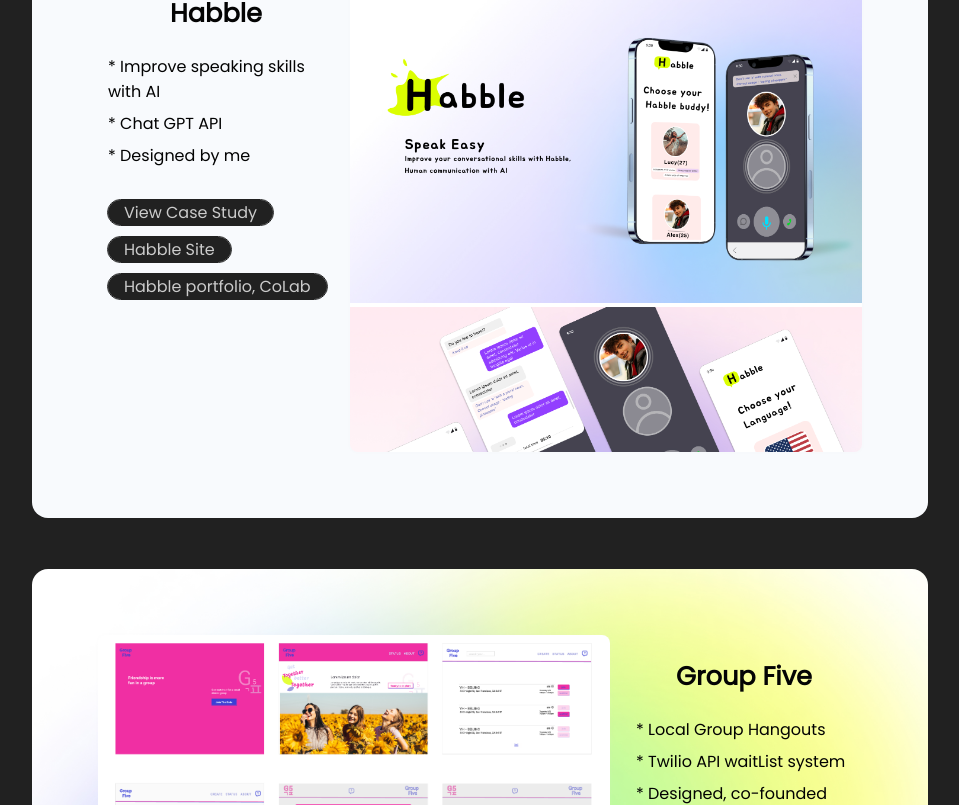
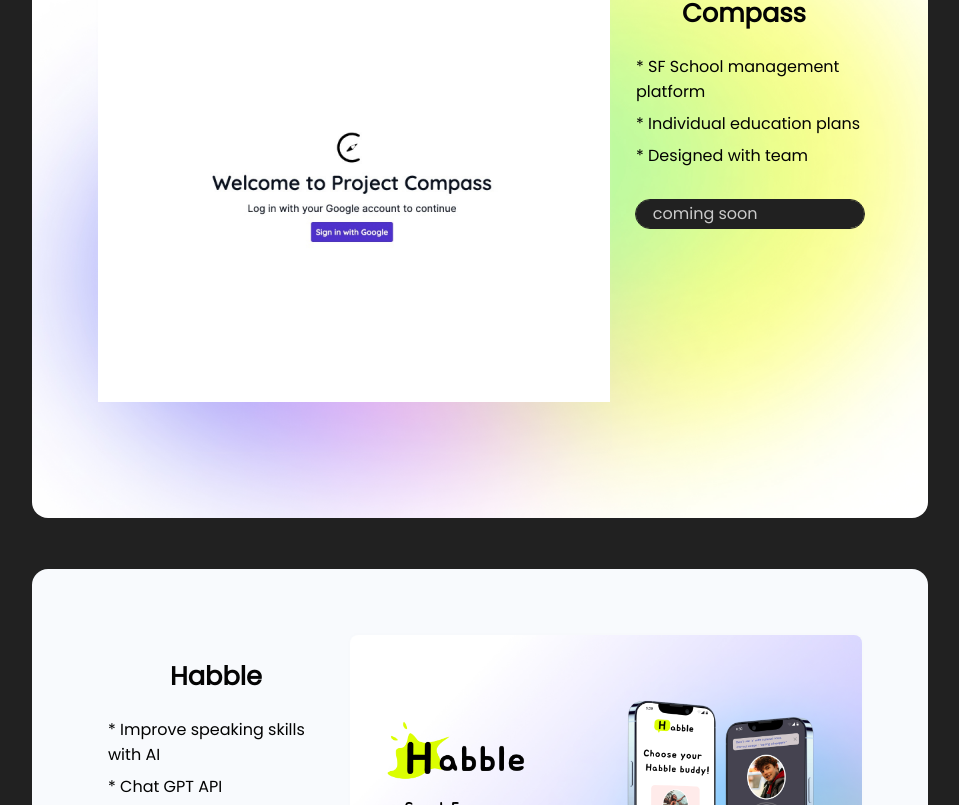
Before and after one commit to SssngM/react-port, a React (Create React App) app: page / in a window 1280 px wide. Shown: the part 735-1540 px from the top of the page, without its empty margins (160-1119 px from the left). Built offline with nearby package versions, Linux system fonts and the light colour scheme; a web font is replaced by a local one.

Commit message:
added project

```diff
--- a/src/components/productlist/productlist.css
+++ b/src/components/productlist/productlist.css
@@ -86,17 +86,19 @@
 a {
   text-decoration: none;
   color: #cbcbcb;
+}
+
+.a-link {
+  text-decoration: none;
+  color: #cbcbcb;
   background-color: #212121;
   outline: solid 0.1em #212121;
   border-radius: 1em;
   padding-top:5%;
-  padding-left: 5%;
+  padding-left: 6%;
   font-size: 2vh;
   padding: 0.5% 7% 0.5% 7%;
   text-align: left;
-}
-
-.a-link {
   text-align: left;
   margin-bottom: 5%;
   margin-left: 5%;
@@ -121,14 +123,14 @@
   width: 30vmin;
 }
 
-.custom-link1 {
+/* .custom-link1 {
   width: 1.5rem;
   height: 1.5rem;
   position: absolute;
   margin:9%;
   margin-top:3%;
   background-color:rgb(0 0 0)
-}
+} */
 
 .custom-link {
   all: unset;
--- a/src/components/productlist/productlist.js
+++ b/src/components/productlist/productlist.js
@@ -16,6 +16,7 @@
 import slprecoding from "../../imges/slprecoding.mov";
 import groupfive from "../../imges/groupfive.png";
 import cover1 from "../../imges/cover1.jpg"
+import comSign from "../../imges/comSign.jpg"
 
 import mesh from "../../imges/mesh.jpg"
 // import GroupFive2 from "../../imges/GroupFive2.jpg";
@@ -40,13 +41,42 @@
       <h3 className="port"> PROJECTS </h3>
       <div className="products">
 
+      <div className="p-list" style={{ backgroundImage:`url(${mesh})`, maxWidth: '100%',backgroundSize:'cover', backgroundRepeat: 'no-repeat',   overflow: 'hidden'}} >
+
+
+       <Product img={comSign} />
+
+         <div className="p-des">
+
+           <h2 className="p-title"> Compass </h2>
+
+           <ul className="p-li">
+             <li> * SF School management platform</li>
+             <li> * Individual education plans </li>
+             <li> * Designed with team</li>
+           </ul>
+           <div className="a-link">
+           <a href="">coming soon</a>
+           </div>
+           {/* <div className="a-link"> */}
+           {/* <a href="https://groupfive.co" target="_blank" rel="noopener noreferrer">
+             {" "} GroupFive Intake Site{" "}
+           </a> */}
+
+           {/* </div> */}
+         </div>
+          {/* <a href={casestudy} target="_blank" style={{ maxWidth: '400%', maxHeight: '600%' }}> <Product img={groupfive} /> </a> */}
+       </div>
+
+
+
       <div className="p-list">
           <div className="p-des">
             <h2 className="p-title"> Habble  </h2>
             <ul className="p-li">
                <li> <div>  * Improve speaking skills with AI    {" "}   </div></li>
               <li>  * Chat GPT API</li>
-              <li> * Designed by me </li>
+              <li> * Design Lead </li>
             </ul>
             <div className="a-link">
 
@@ -85,7 +115,7 @@
             <ul className="p-li">
               <li> * Local Group Hangouts</li>
               <li> * Twilio API waitList system</li>
-              <li> * Designed, co-founded</li>
+              <li> * Design Lead, co-founded</li>
             </ul>
             <div className="a-link">
             <Link to="/image">View Case Study</Link>
```
Also changed, not shown: src/imges/comSign.jpg (added), src/imges/comSign2.jpg (added).
